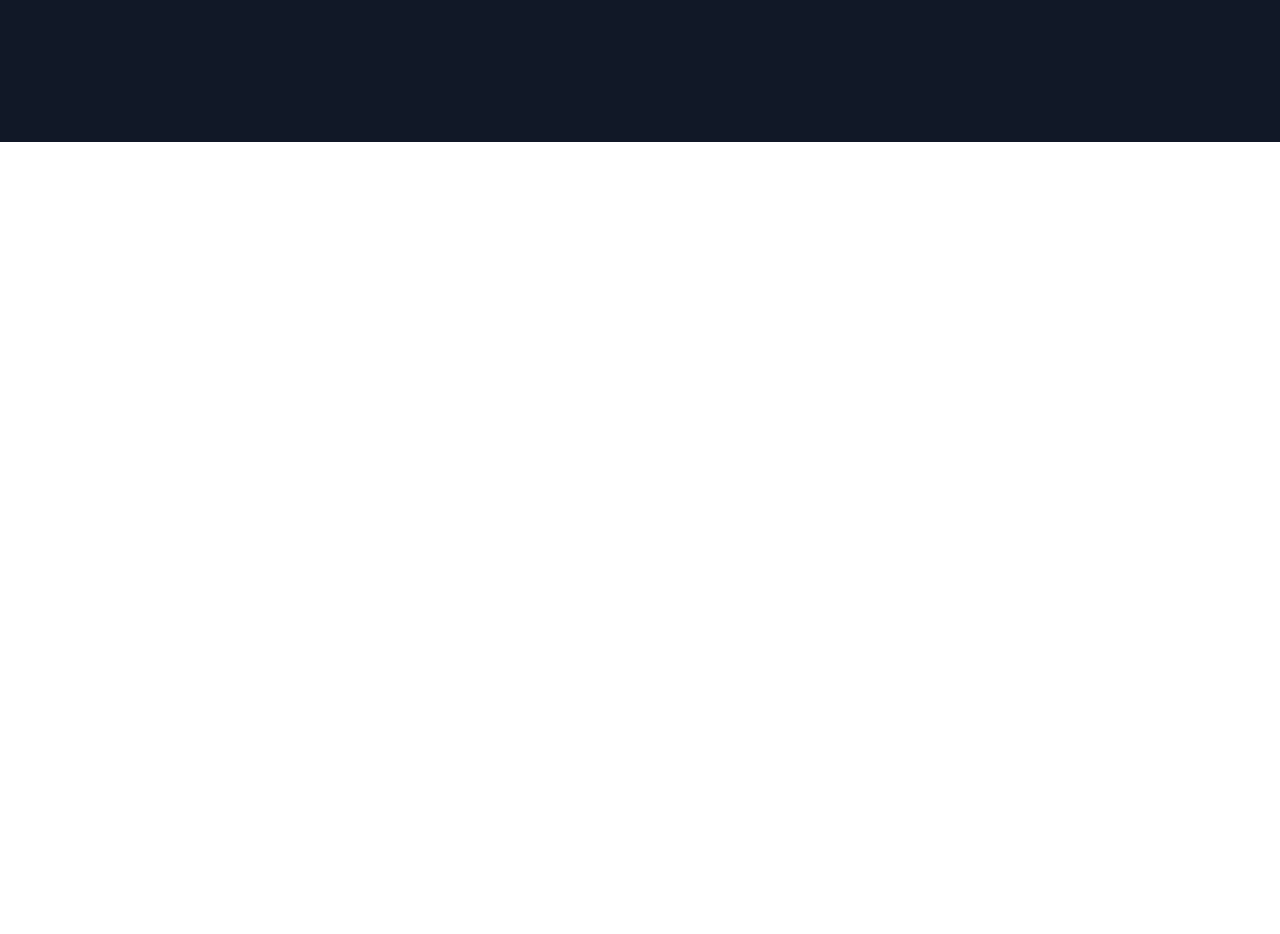
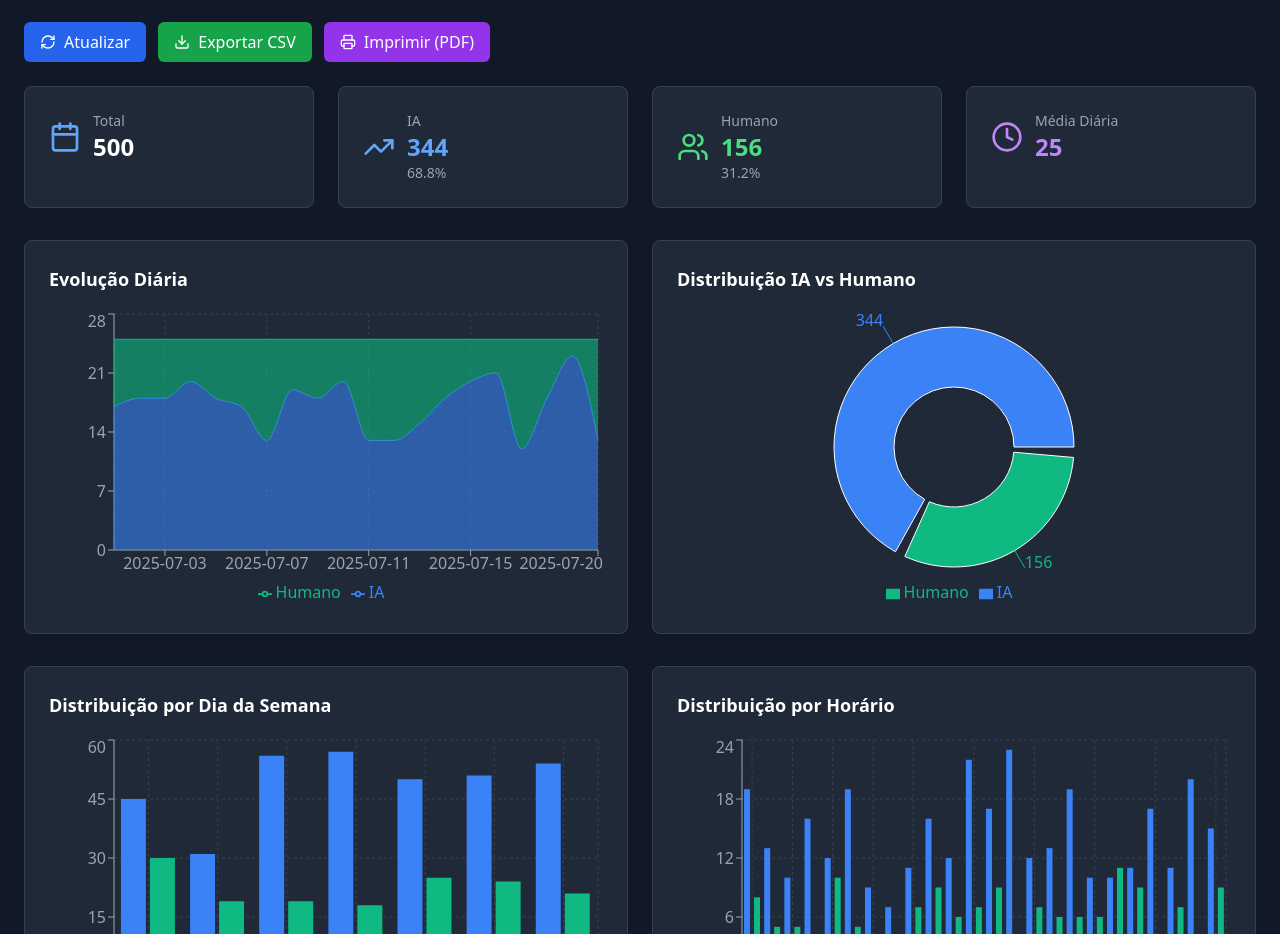
Before and after one commit to WoodAllem-IA/meu-dashboard-agendamentos, a React (Create React App) app: page / in a window 1280 px wide. Shown: the part 658-1592 px from the top of the page. Before the commit the page ends 800 px from the top, so only its background shows below. Built offline with nearby package versions, Linux system fonts and the light colour scheme.

Commit message:
Refaz App.js com código completo e corrigido

```diff
--- a/src/App.js
+++ b/src/App.js
@@ -1,13 +1,45 @@
 import React, { useState, useEffect, useMemo } from 'react';
-import { AreaChart, Area, BarChart, Bar, CartesianGrid, Cell, Pie, PieChart, ResponsiveContainer, Tooltip, XAxis, YAxis } from 'recharts';
+import { AreaChart, Area, BarChart, Bar, CartesianGrid, Cell, Pie, PieChart, ResponsiveContainer, Tooltip, XAxis, YAxis, Legend } from 'recharts';
 import { Calendar, Clock, Download, Filter, Printer, RefreshCw, TrendingUp, Users, Briefcase, Moon, Sun } from 'lucide-react';
 
-// --- Estilos para Impressão (Coloque no seu CSS) ---
+// --- Estilos para Impressão (Adicione isso ao seu arquivo CSS principal, como `src/index.css`) ---
 /*
-@media print { ... } // Mesmos estilos da resposta anterior
+@media print {
+  body {
+    background-color: #ffffff !important;
+  }
+  #printable-area {
+    position: absolute;
+    left: 0;
+    top: 0;
+    width: 100%;
+    padding: 20px;
+  }
+  .no-print {
+    display: none !important;
+  }
+  .bg-gray-800, .bg-gray-900 {
+    background-color: #ffffff !important;
+    color: #000000 !important;
+    border: 1px solid #ccc !important;
+    box-shadow: none !important;
+  }
+  h1, h2, h3, p, span, div, text {
+    color: #000000 !important;
+    fill: #000000 !important;
+  }
+  .text-transparent {
+    -webkit-text-fill-color: initial !important;
+  }
+  .recharts-surface, .recharts-wrapper {
+    width: 100% !important;
+    height: auto !important;
+    viewBox: none;
+  }
+}
 */
 
-// --- NOVO: Componente para Configurar o Horário de Trabalho ---
+// --- Componente para Configurar o Horário de Trabalho ---
 const WorkHoursConfig = ({ workHours, setWorkHours }) => {
     const daysOfWeek = [
         { id: 1, name: 'Seg' }, { id: 2, name: 'Ter' }, { id: 3, name: 'Qua' },
@@ -17,12 +49,11 @@ const WorkHoursConfig = ({ workHours, setWorkHours }) => {
     const handleDayToggle = (dayId) => {
         setWorkHours(prev => ({
             ...prev,
-            [dayId]: prev[dayId] ? null : { start: '08', end: '18' } // Adiciona um horário padrão ao ativar
+            [dayId]: prev[dayId] ? null : { start: '08', end: '18' }
         }));
     };
 
     const handleTimeChange = (dayId, type, value) => {
-        // Garante que o valor esteja entre 0 e 23
         const sanitizedValue = Math.max(0, Math.min(23, parseInt(value, 10) || 0)).toString().padStart(2, '0');
         setWorkHours(prev => ({
             ...prev,
@@ -46,9 +77,9 @@ const WorkHoursConfig = ({ workHours, setWorkHours }) => {
                     </div>
                     {workHours[day.id] && (
                         <div className="col-span-2 flex items-center gap-2">
-                            <input type="number" value={workHours[day.id].start} onChange={(e) => handleTimeChange(day.id, 'start', e.target.value)} className="w-full px-2 py-1 bg-gray-800 border border-gray-600 rounded-md text-center" />
+                            <input type="number" min="0" max="23" value={workHours[day.id].start} onChange={(e) => handleTimeChange(day.id, 'start', e.target.value)} className="w-full px-2 py-1 bg-gray-800 border border-gray-600 rounded-md text-center" />
                             <span>às</span>
-                            <input type="number" value={workHours[day.id].end} onChange={(e) => handleTimeChange(day.id, 'end', e.target.value)} className="w-full px-2 py-1 bg-gray-800 border border-gray-600 rounded-md text-center" />
+                            <input type="number" min="0" max="23" value={workHours[day.id].end} onChange={(e) => handleTimeChange(day.id, 'end', e.target.value)} className="w-full px-2 py-1 bg-gray-800 border border-gray-600 rounded-md text-center" />
                         </div>
                     )}
                 </div>
@@ -57,146 +88,152 @@ const WorkHoursConfig = ({ workHours, setWorkHours }) => {
     );
 };
 
-
 // --- Componente Principal do App ---
 const App = () => {
     const [data, setData] = useState([]);
     const [filters, setFilters] = useState({ startDate: '', endDate: '', type: 'all' });
-    const [isLoading, setIsLoading] = useState(false);
+    const [isLoading, setIsLoading] = useState(true);
     const [error, setError] = useState(null);
-
-    // NOVO: Estado para o filtro de expediente (dentro/fora)
-    const [workHoursFilter, setWorkHoursFilter] = useState('all'); // 'all', 'inside', 'outside'
-
-    // NOVO: Estado para a configuração do horário de trabalho
+    const [workHoursFilter, setWorkHoursFilter] = useState('all');
     const [workHours, setWorkHours] = useState({
-        1: { start: '08', end: '18' }, // Seg
-        2: { start: '08', end: '18' }, // Ter
-        3: { start: '08', end: '18' }, // Qua
-        4: { start: '08', end: '18' }, // Qui
-        5: { start: '08', end: '18' }, // Sex
-        6: { start: '08', end: '12' }, // Sáb
-        0: null, // Dom (sem expediente)
+        1: { start: '08', end: '18' }, 2: { start: '08', end: '18' }, 3: { start: '08', end: '18' },
+        4: { start: '08', end: '18' }, 5: { start: '08', end: '18' }, 6: { start: '08', end: '12' }, 0: null,
     });
 
-    // Função para buscar dados (preparada para o backend)
-    const fetchDataFromApi = async () => {
+    const fetchDataFromApi = () => {
         setIsLoading(true);
         setError(null);
-        // Simulação de chamada de API para testes locais
-        // Remova ou comente esta parte quando o backend estiver pronto
         setTimeout(() => {
-            // Dados de exemplo para visualização
             const exampleData = Array.from({ length: 500 }, (_, i) => {
                 const date = new Date(2025, 6, 1 + Math.floor(i / 25), Math.floor(Math.random() * 24), Math.floor(Math.random() * 60));
                 return {
-                    id: `contact_${i}`,
-                    created: date.toISOString(),
-                    activity: Math.random() > 0.3 ? 'agendadoia' : 'agendadahumano',
-                    source: 'sheets'
+                    id: `contact_${i}`, created: date.toISOString(),
+                    activity: Math.random() > 0.3 ? 'agendadoia' : 'agendadahumano', source: 'sheets'
                 };
             });
             setData(exampleData);
             setIsLoading(false);
         }, 1000);
-        // Descomente a linha abaixo quando o backend estiver no ar
-        // await fetch('/api/sheets-data')...
     };
 
     useEffect(() => {
         fetchDataFromApi();
     }, []);
 
-    // --- LÓGICA DE FILTRAGEM PRINCIPAL (AGORA COM ANÁLISE DE EXPEDIENTE) ---
     const filteredData = useMemo(() => {
-        // Função auxiliar para verificar se um agendamento está DENTRO do expediente
         const isInsideWorkHours = (item) => {
             const dayConfig = workHours[item.dayOfWeek];
-            if (!dayConfig) return false; // Dia sem expediente
-
+            if (!dayConfig) return false;
             const startHour = parseInt(dayConfig.start, 10);
             const endHour = parseInt(dayConfig.end, 10);
-
-            // A lógica aqui considera que o fim do expediente é o último minuto da hora. Ex: 18h vai até 18:59.
             return item.hour >= startHour && item.hour < endHour;
         };
 
         return data.map(item => ({
-            ...item,
-            date: new Date(item.created),
-            hour: new Date(item.created).getHours(),
-            dayOfWeek: new Date(item.created).getDay(), // 0 = Dom, 1 = Seg, ...
-            type: item.activity.toLowerCase().includes('ia') ? 'IA' : 'Humano'
+            ...item, date: new Date(item.created), hour: new Date(item.created).getHours(),
+            dayOfWeek: new Date(item.created).getDay(), type: item.activity.toLowerCase().includes('ia') ? 'IA' : 'Humano'
         })).filter(item => {
-            // 1. Filtros Globais (Data e Tipo)
             const startDate = filters.startDate ? new Date(filters.startDate + 'T00:00:00') : null;
             const endDate = filters.endDate ? new Date(filters.endDate + 'T23:59:59') : null;
             if (startDate && item.date < startDate) return false;
             if (endDate && item.date > endDate) return false;
             if (filters.type !== 'all' && item.type !== filters.type) return false;
-
-            // 2. NOVO: Filtro de Expediente
-            if (workHoursFilter === 'inside') {
-                return isInsideWorkHours(item);
-            }
-            if (workHoursFilter === 'outside') {
-                return !isInsideWorkHours(item);
-            }
-
-            // Se o filtro for 'all', não aplica filtro de expediente
+            if (workHoursFilter === 'inside') return isInsideWorkHours(item);
+            if (workHoursFilter === 'outside') return !isInsideWorkHours(item);
             return true;
         });
     }, [data, filters, workHours, workHoursFilter]);
 
-    // O resto do código para métricas e gráficos permanece o mesmo,
-    // pois eles já são reativos a `filteredData`.
-    const metrics = useMemo(() => { /* ... */ }, [filteredData]);
-    const dailyData = useMemo(() => { /* ... */ }, [filteredData]);
-    const hourlyData = useMemo(() => { /* ... */ }, [filteredData]);
-    const weeklyData = useMemo(() => { /* ... */ }, [filteredData]);
-    const pieData = useMemo(() => { /* ... */ }, [metrics]);
-    const exportData = () => { /* ... */ };
+    const metrics = useMemo(() => {
+        const total = filteredData.length;
+        const ia = filteredData.filter(item => item.type === 'IA').length;
+        const humano = total - ia;
+        return {
+            total, ia, humano,
+            iaPercentage: total > 0 ? ((ia / total) * 100).toFixed(1) : 0,
+            humanoPercentage: total > 0 ? ((humano / total) * 100).toFixed(1) : 0,
+        };
+    }, [filteredData]);
+
+    const dailyData = useMemo(() => {
+        const grouped = filteredData.reduce((acc, item) => {
+            const date = item.date.toISOString().split('T')[0];
+            if (!acc[date]) acc[date] = { date, IA: 0, Humano: 0 };
+            acc[date][item.type]++;
+            return acc;
+        }, {});
+        return Object.values(grouped).sort((a, b) => new Date(a.date) - new Date(b.date));
+    }, [filteredData]);
+
+    const hourlyData = useMemo(() => {
+        const grouped = Array.from({ length: 24 }, (_, i) => ({ hour: `${i}:00`, IA: 0, Humano: 0 }));
+        filteredData.forEach(item => grouped[item.hour][item.type]++);
+        return grouped;
+    }, [filteredData]);
+
+    const weeklyData = useMemo(() => {
+        const days = ['Dom', 'Seg', 'Ter', 'Qua', 'Qui', 'Sex', 'Sáb'];
+        const grouped = days.map(day => ({ day, IA: 0, Humano: 0 }));
+        filteredData.forEach(item => grouped[item.dayOfWeek][item.type]++);
+        return grouped;
+    }, [filteredData]);
+
+    const pieData = useMemo(() => [
+        { name: 'IA', value: metrics.ia, color: '#3b82f6' },
+        { name: 'Humano', value: metrics.humano, color: '#10b981' }
+    ], [metrics.ia, metrics.humano]);
+
+    const exportData = () => {
+        if (filteredData.length === 0) return;
+        const csv = filteredData.map(item => ({
+            ID: item.id, Data: item.date.toLocaleDateString(), Hora: item.date.toLocaleTimeString(),
+            Tipo: item.type, Fonte: item.source
+        }));
+        const csvContent = "data:text/csv;charset=utf-8," +
+            Object.keys(csv[0]).join(",") + "\n" +
+            csv.map(row => Object.values(row).map(value => `"${value}"`).join(",")).join("\n");
+        const link = document.createElement("a");
+        link.setAttribute("href", encodeURI(csvContent));
+        link.setAttribute("download", "agendamentos_export.csv");
+        document.body.appendChild(link);
+        link.click();
+        document.body.removeChild(link);
+    };
+
     const handlePrint = () => { window.print(); };
 
     return (
-        <div className="min-h-screen bg-gray-900 text-white p-6">
+        <div className="min-h-screen bg-gray-900 text-white p-4 md:p-6">
             <div id="printable-area">
-                {/* Header */}
                 <div className="mb-8 flex justify-between items-center no-print">
-                    {/* ... Header ... */}
+                    <div>
+                        <h1 className="text-2xl md:text-3xl font-bold bg-gradient-to-r from-blue-400 to-green-400 bg-clip-text text-transparent">
+                            Dashboard de Agendamentos
+                        </h1>
+                        <p className="text-gray-400 text-sm md:text-base">Análise de agendamentos IA vs Humano</p>
+                    </div>
                 </div>
 
-                {/* Status Bar */}
-                {isLoading && <div className="bg-blue-800 ...">Carregando dados...</div>}
-                {error && <div className="bg-red-800 ...">{error}</div>}
+                {isLoading && <div className="text-center p-8">Carregando dados...</div>}
+                {error && <div className="bg-red-800 border-red-700 rounded-lg p-4 mb-6">{error}</div>}
 
-                {/* Filters Section */}
+                {!isLoading && !error && (
+                    <>
                         <div className="bg-gray-800 rounded-lg p-6 mb-6 border border-gray-700 no-print">
                             <div className="flex items-center mb-4">
                                 <Filter className="h-5 w-5 mr-2 text-blue-400" />
                                 <h2 className="text-lg font-semibold">Filtros</h2>
                             </div>
-
-                    {/* --- NOVOS BOTÕES DE FILTRO RÁPIDO --- */}
                             <div className="mb-6">
                                 <label className="block text-sm font-medium text-gray-300 mb-2">Análise de Expediente</label>
                                 <div className="flex flex-wrap gap-2">
-                            <button onClick={() => setWorkHoursFilter('all')} className={`flex items-center gap-2 px-4 py-2 rounded-md text-sm transition-colors ${workHoursFilter === 'all' ? 'bg-indigo-600 text-white' : 'bg-gray-600 hover:bg-gray-500'}`}>
-                                <Briefcase size={16} /> Todos
-                            </button>
-                            <button onClick={() => setWorkHoursFilter('inside')} className={`flex items-center gap-2 px-4 py-2 rounded-md text-sm transition-colors ${workHoursFilter === 'inside' ? 'bg-green-600 text-white' : 'bg-gray-600 hover:bg-gray-500'}`}>
-                                <Sun size={16} /> Dentro do Expediente
-                            </button>
-                            <button onClick={() => setWorkHoursFilter('outside')} className={`flex items-center gap-2 px-4 py-2 rounded-md text-sm transition-colors ${workHoursFilter === 'outside' ? 'bg-yellow-600 text-white' : 'bg-gray-600 hover:bg-gray-500'}`}>
-                                <Moon size={16} /> Fora do Expediente
-                            </button>
+                                    <button onClick={() => setWorkHoursFilter('all')} className={`flex items-center gap-2 px-4 py-2 rounded-md text-sm transition-colors ${workHoursFilter === 'all' ? 'bg-indigo-600 text-white' : 'bg-gray-600 hover:bg-gray-500'}`}><Briefcase size={16} /> Todos</button>
+                                    <button onClick={() => setWorkHoursFilter('inside')} className={`flex items-center gap-2 px-4 py-2 rounded-md text-sm transition-colors ${workHoursFilter === 'inside' ? 'bg-green-600 text-white' : 'bg-gray-600 hover:bg-gray-500'}`}><Sun size={16} /> Dentro do Expediente</button>
+                                    <button onClick={() => setWorkHoursFilter('outside')} className={`flex items-center gap-2 px-4 py-2 rounded-md text-sm transition-colors ${workHoursFilter === 'outside' ? 'bg-yellow-600 text-white' : 'bg-gray-600 hover:bg-gray-500'}`}><Moon size={16} /> Fora do Expediente</button>
                                 </div>
                             </div>
-
                             <div className="grid grid-cols-1 md:grid-cols-2 gap-8">
-                        {/* Coluna 1: Filtros Gerais */}
                                 <div className="space-y-4">
-                            <div>
                                     <label className="block text-sm font-medium text-gray-300 mb-2">Filtros Gerais</label>
                                     <div className="space-y-4 p-4 bg-gray-700/50 rounded-lg border border-gray-600">
                                         <div>
@@ -210,16 +247,11 @@ const App = () => {
                                         <div>
                                             <label htmlFor="type" className="block text-xs font-medium text-gray-400 mb-1">Tipo de Agendamento</label>
                                             <select id="type" value={filters.type} onChange={(e) => setFilters({ ...filters, type: e.target.value })} className="w-full px-3 py-2 bg-gray-800 border border-gray-600 rounded-md">
-                                            <option value="all">Todos</option>
-                                            <option value="IA">IA</option>
-                                            <option value="Humano">Humano</option>
+                                                <option value="all">Todos</option><option value="IA">IA</option><option value="Humano">Humano</option>
                                             </select>
                                         </div>
                                     </div>
                                 </div>
-                        </div>
-
-                        {/* Coluna 2: Configuração de Horário */}
                                 <div>
                                     <label className="block text-sm font-medium text-gray-300 mb-2">Configuração do Horário de Trabalho</label>
                                     <WorkHoursConfig workHours={workHours} setWorkHours={setWorkHours} />
@@ -227,13 +259,50 @@ const App = () => {
                             </div>
                         </div>
 
-                {/* Action Buttons */}
-                <div className="flex gap-3 mb-6 no-print">
-                    {/* ... Botões de Ação (Atualizar, Exportar, Imprimir) ... */}
+                        <div className="flex flex-wrap gap-3 mb-6 no-print">
+                            <button onClick={fetchDataFromApi} disabled={isLoading} className="flex items-center px-4 py-2 bg-blue-600 hover:bg-blue-700 rounded-md transition-colors disabled:opacity-50"><RefreshCw className={`h-4 w-4 mr-2 ${isLoading ? 'animate-spin' : ''}`} />{isLoading ? 'Atualizando...' : 'Atualizar'}</button>
+                            <button onClick={exportData} disabled={filteredData.length === 0} className="flex items-center px-4 py-2 bg-green-600 hover:bg-green-700 rounded-md transition-colors disabled:opacity-50"><Download className="h-4 w-4 mr-2" />Exportar CSV</button>
+                            <button onClick={handlePrint} className="flex items-center px-4 py-2 bg-purple-600 hover:bg-purple-700 rounded-md transition-colors"><Printer className="h-4 w-4 mr-2" />Imprimir (PDF)</button>
                         </div>
 
-                {/* Cards & Charts */}
-                {/* ... Seus cards e gráficos aqui (sem alterações) ... */}
+                        <div className="grid grid-cols-1 sm:grid-cols-2 lg:grid-cols-4 gap-6 mb-8">
+                            <div className="bg-gray-800 rounded-lg p-6 border border-gray-700"><div className="flex items-center"><Calendar className="h-8 w-8 text-blue-400 mr-3" /><div><p className="text-sm font-medium text-gray-400">Total</p><p className="text-2xl font-bold">{metrics.total}</p></div></div></div>
+                            <div className="bg-gray-800 rounded-lg p-6 border border-gray-700"><div className="flex items-center"><TrendingUp className="h-8 w-8 text-blue-400 mr-3" /><div><p className="text-sm font-medium text-gray-400">IA</p><p className="text-2xl font-bold text-blue-400">{metrics.ia}</p><p className="text-sm text-gray-400">{metrics.iaPercentage}%</p></div></div></div>
+                            <div className="bg-gray-800 rounded-lg p-6 border border-gray-700"><div className="flex items-center"><Users className="h-8 w-8 text-green-400 mr-3" /><div><p className="text-sm font-medium text-gray-400">Humano</p><p className="text-2xl font-bold text-green-400">{metrics.humano}</p><p className="text-sm text-gray-400">{metrics.humanoPercentage}%</p></div></div></div>
+                            <div className="bg-gray-800 rounded-lg p-6 border border-gray-700"><div className="flex items-center"><Clock className="h-8 w-8 text-purple-400 mr-3" /><div><p className="text-sm font-medium text-gray-400">Média Diária</p><p className="text-2xl font-bold text-purple-400">{dailyData.length > 0 ? Math.round(metrics.total / dailyData.length) : 0}</p></div></div></div>
+                        </div>
+
+                        <div className="grid grid-cols-1 lg:grid-cols-2 gap-6 mb-8">
+                            <div className="bg-gray-800 rounded-lg p-6 border border-gray-700">
+                                <h3 className="text-lg font-semibold mb-4">Evolução Diária</h3>
+                                <ResponsiveContainer width="100%" height={300}>
+                                    <AreaChart data={dailyData}><CartesianGrid strokeDasharray="3 3" stroke="#374151" /><XAxis dataKey="date" stroke="#9ca3af" /><YAxis stroke="#9ca3af" /><Tooltip contentStyle={{ backgroundColor: '#1f2937', border: '1px solid #374151' }} /><Legend /><Area type="monotone" dataKey="IA" stackId="1" stroke="#3b82f6" fill="#3b82f6" fillOpacity={0.6} /><Area type="monotone" dataKey="Humano" stackId="1" stroke="#10b981" fill="#10b981" fillOpacity={0.6} /></AreaChart>
+                                </ResponsiveContainer>
+                            </div>
+                            <div className="bg-gray-800 rounded-lg p-6 border border-gray-700">
+                                <h3 className="text-lg font-semibold mb-4">Distribuição IA vs Humano</h3>
+                                <ResponsiveContainer width="100%" height={300}>
+                                    <PieChart><Tooltip contentStyle={{ backgroundColor: '#1f2937', border: '1px solid #374151' }} /><Pie data={pieData} cx="50%" cy="50%" innerRadius={60} outerRadius={120} paddingAngle={5} dataKey="value" label>{pieData.map((entry, index) => <Cell key={`cell-${index}`} fill={entry.color} />)}</Pie><Legend /></PieChart>
+                                </ResponsiveContainer>
+                            </div>
+                        </div>
+
+                        <div className="grid grid-cols-1 lg:grid-cols-2 gap-6">
+                            <div className="bg-gray-800 rounded-lg p-6 border border-gray-700">
+                                <h3 className="text-lg font-semibold mb-4">Distribuição por Dia da Semana</h3>
+                                <ResponsiveContainer width="100%" height={300}>
+                                    <BarChart data={weeklyData}><CartesianGrid strokeDasharray="3 3" stroke="#374151" /><XAxis dataKey="day" stroke="#9ca3af" /><YAxis stroke="#9ca3af" /><Tooltip contentStyle={{ backgroundColor: '#1f2937', border: '1px solid #374151' }} /><Legend /><Bar dataKey="IA" fill="#3b82f6" /><Bar dataKey="Humano" fill="#10b981" /></BarChart>
+                                </ResponsiveContainer>
+                            </div>
+                            <div className="bg-gray-800 rounded-lg p-6 border border-gray-700">
+                                <h3 className="text-lg font-semibold mb-4">Distribuição por Horário</h3>
+                                <ResponsiveContainer width="100%" height={300}>
+                                    <BarChart data={hourlyData}><CartesianGrid strokeDasharray="3 3" stroke="#374151" /><XAxis dataKey="hour" stroke="#9ca3af" /><YAxis stroke="#9ca3af" /><Tooltip contentStyle={{ backgroundColor: '#1f2937', border: '1px solid #374151' }} /><Legend /><Bar dataKey="IA" fill="#3b82f6" /><Bar dataKey="Humano" fill="#10b981" /></BarChart>
+                                </ResponsiveContainer>
+                            </div>
+                        </div>
+                    </>
+                )}
             </div>
         </div>
     );
```
Lines whose indentation alone changed are shown as unchanged.
